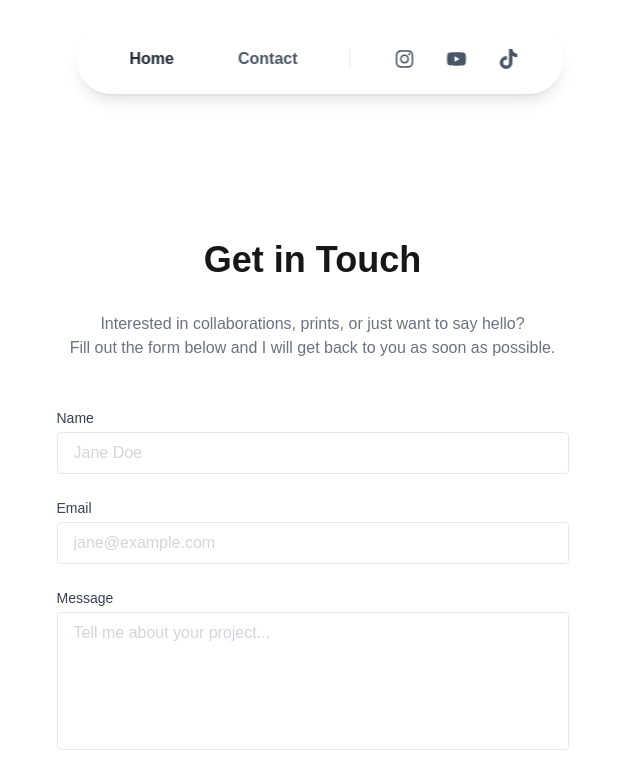
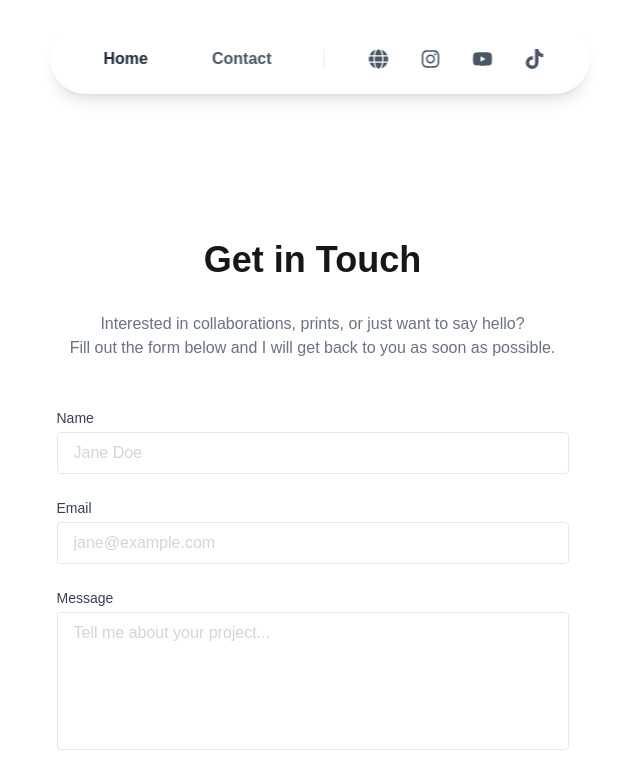
Before and after one commit to sandaruk93/photography-portfolio, a Next.js app: page /contact in a window 1280 px wide. Shown: the top 779 px of the page, without its empty margins (320-960 px from the left). Built offline with nearby package versions, Linux system fonts and the light colour scheme; no server answers.

Commit message:
Add main site CTA to header and hero section

```diff
--- a/src/app/page.tsx
+++ b/src/app/page.tsx
@@ -10,9 +10,17 @@ export default async function Home() {
     <>
       <div className="mb-12 animate-fade-in-up">
         <h1 className="text-4xl font-bold tracking-tight text-gray-900 dark:text-gray-100 mb-4">Sandaru Suranjaya Photography</h1>
-        <p className="text-gray-500 dark:text-gray-400 font-light max-w-lg">
+        <p className="text-gray-500 dark:text-gray-400 font-light max-w-lg mb-6">
           A visual journal of places, faces, and moments frozen in time.
         </p>
+        <a
+          href="https://sandaru.me"
+          target="_blank"
+          rel="noopener noreferrer"
+          className="inline-flex items-center text-sm font-medium text-gray-600 dark:text-gray-400 hover:text-black dark:hover:text-white transition-colors"
+        >
+          Visit sandaru.me <span className="ml-1">↗</span>
+        </a>
       </div>
 
       <MasonryGrid initialData={initialData} />
--- a/src/components/Layout/Header.tsx
+++ b/src/components/Layout/Header.tsx
@@ -3,7 +3,7 @@
 import { useState, useEffect } from 'react';
 import Link from 'next/link';
 import { usePathname } from 'next/navigation';
-import { FaInstagram, FaYoutube, FaTiktok } from "react-icons/fa";
+import { FaInstagram, FaYoutube, FaTiktok, FaGlobe } from "react-icons/fa";
 
 export default function Header() {
     const pathname = usePathname();
@@ -67,6 +67,21 @@ export default function Header() {
 
                 <div className="flex items-center gap-1 md:gap-2">
                     <Link
+                        href="https://sandaru.me"
+                        target="_blank"
+                        rel="noopener noreferrer"
+                        className={`
+                            text-gray-600 dark:text-gray-400
+                            hover:text-black dark:hover:text-white
+                            hover:bg-white/50 dark:hover:bg-white/10
+                            rounded-full transition-all duration-300
+                            ${isScrolled ? 'p-2 md:p-2' : 'p-2 md:p-3'}
+                        `}
+                        aria-label="Main Website"
+                    >
+                        <FaGlobe size={18} className={`transition-all duration-300 ${isScrolled ? 'md:w-4 md:h-4' : 'md:w-5 md:h-5'}`} />
+                    </Link>
+                    <Link
                         href="https://www.instagram.com/sandarugraphy/"
                         target="_blank"
                         rel="noopener noreferrer"
```
